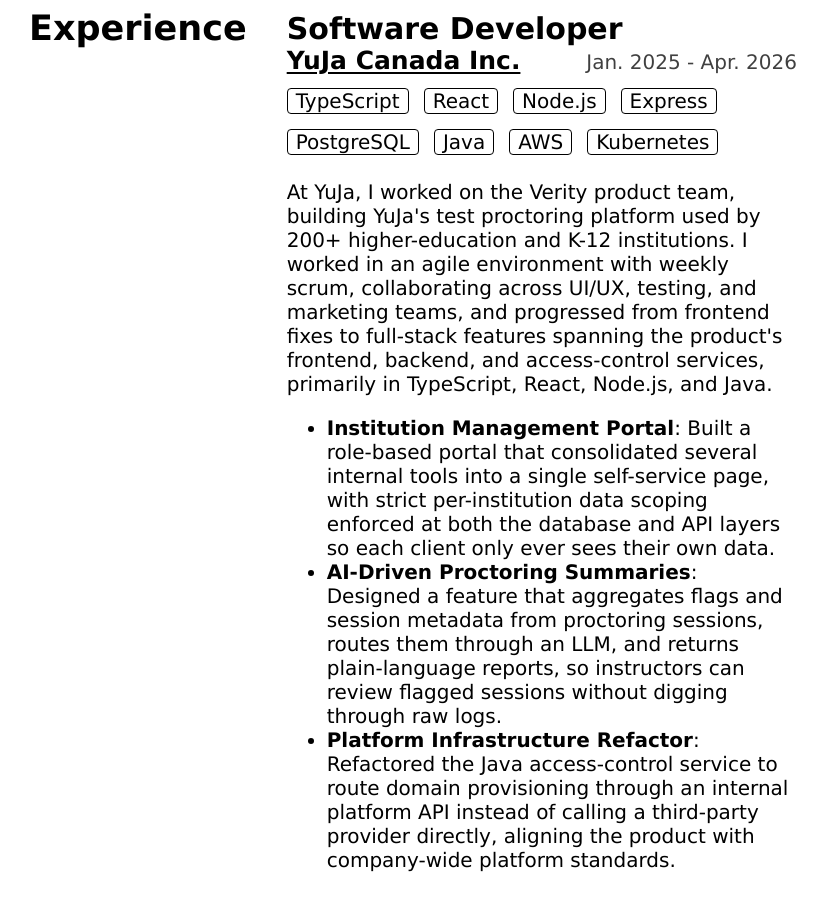
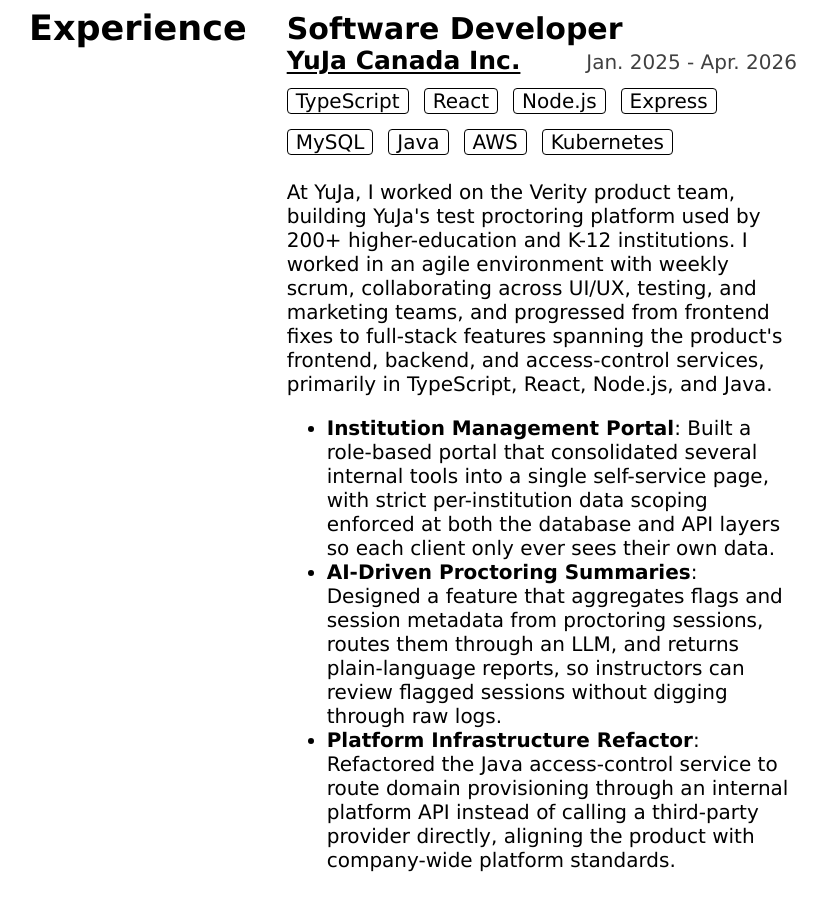
Before and after one commit to adedhi/adedhi.github.io, a React (Vite) app: page / in a window 1280 px wide. Shown: the part 1800-2711 px from the top of the page, without its empty margins (227-1054 px from the left). Built offline with nearby package versions, Linux system fonts and the light colour scheme.

Commit message:
Update Experiences.tsx (#11)

```diff
--- a/src/components/Experiences.tsx
+++ b/src/components/Experiences.tsx
@@ -62,7 +62,7 @@
             companyName: "YuJa Canada Inc.",
             companyLink: EXPERIENCE_LINKS.YUJA,
             dateRange: "Jan. 2025 - Apr. 2026",
-            resources: ["TypeScript", "React", "Node.js", "Express", "PostgreSQL", "Java", "AWS", "Kubernetes"],
+            resources: ["TypeScript", "React", "Node.js", "Express", "MySQL", "Java", "AWS", "Kubernetes"],
             description: "At YuJa, I worked on the Verity product team, building YuJa's test proctoring platform used by 200+ higher-education and K-12 institutions. I worked in an agile environment with weekly scrum, collaborating across UI/UX, testing, and marketing teams, and progressed from frontend fixes to full-stack features spanning the product's frontend, backend, and access-control services, primarily in TypeScript, React, Node.js, and Java.",
             points: [
                 {
```
